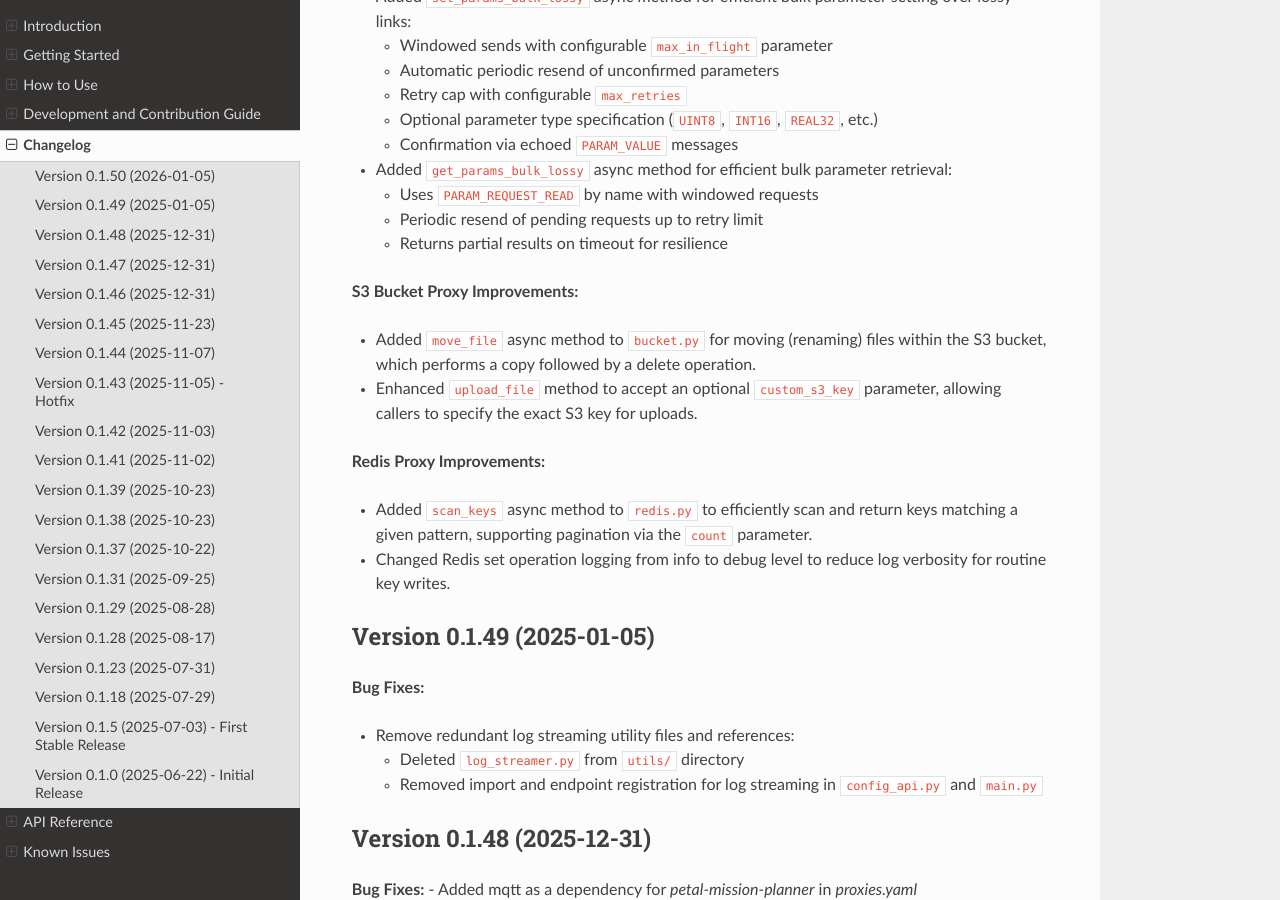
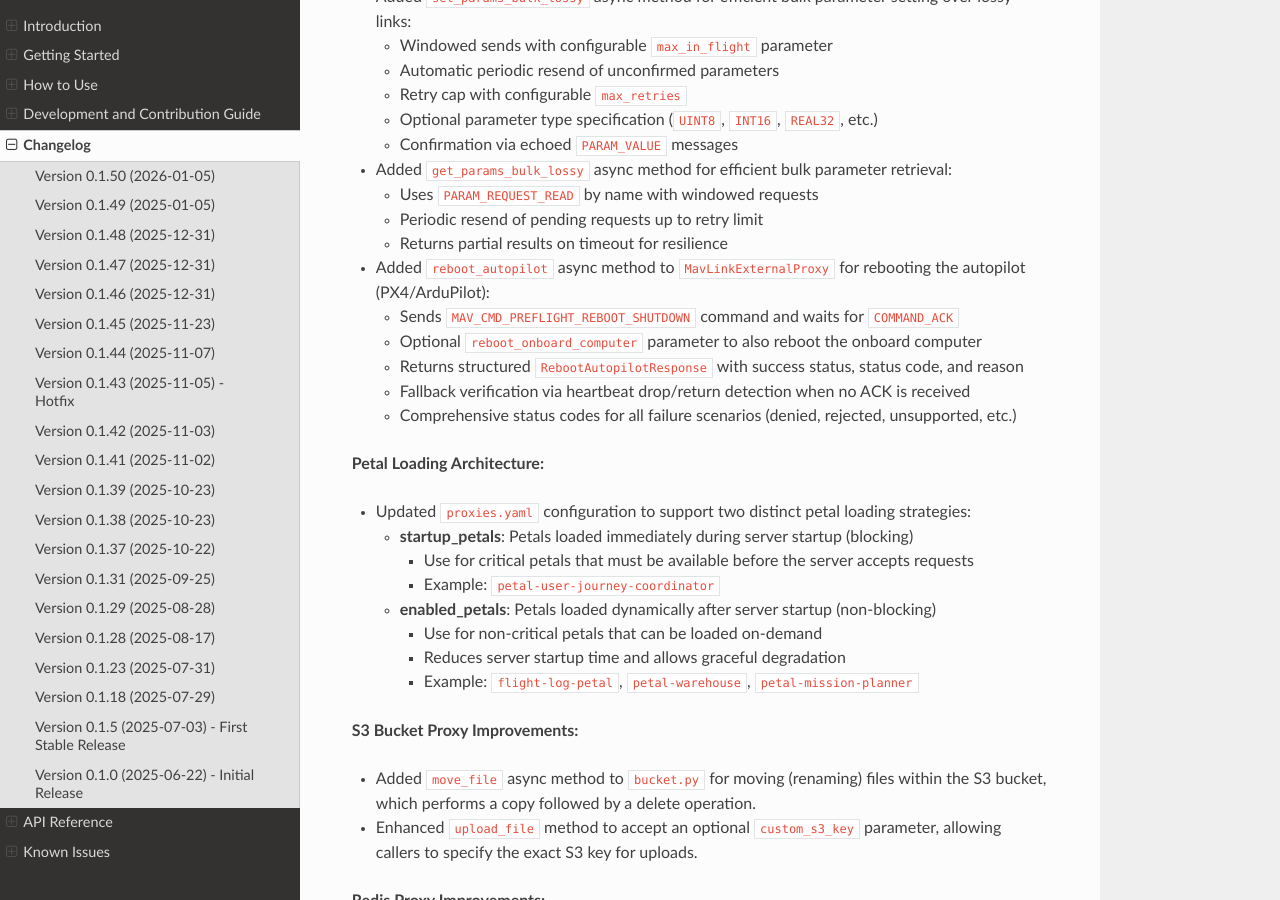
Before and after one commit to DroneLeaf/petal-app-manager, a Sphinx documentation site: the page built from docs/changelog.rst, in a window 1280 px wide and 900 px high, scrolled down 451 px. Built offline with Sphinx 7.4.7 and the Read the Docs theme 3.1.0, drawn with Linux system fonts in a browser that asks for light colours.

Commit message:
fix: enhance reboot functionality and update petal loading strategies in configuration

```diff
--- a/docs/changelog.rst
+++ b/docs/changelog.rst
@@ -27,6 +27,29 @@ Version 0.1.50 (2026-01-05)
   - Uses ``PARAM_REQUEST_READ`` by name with windowed requests
   - Periodic resend of pending requests up to retry limit
   - Returns partial results on timeout for resilience
+
+- Added ``reboot_autopilot`` async method to ``MavLinkExternalProxy`` for rebooting the autopilot (PX4/ArduPilot):
+
+  - Sends ``MAV_CMD_PREFLIGHT_REBOOT_SHUTDOWN`` command and waits for ``COMMAND_ACK``
+  - Optional ``reboot_onboard_computer`` parameter to also reboot the onboard computer
+  - Returns structured ``RebootAutopilotResponse`` with success status, status code, and reason
+  - Fallback verification via heartbeat drop/return detection when no ACK is received
+  - Comprehensive status codes for all failure scenarios (denied, rejected, unsupported, etc.)
+
+**Petal Loading Architecture:**
+
+- Updated ``proxies.yaml`` configuration to support two distinct petal loading strategies:
+
+  - **startup_petals**: Petals loaded immediately during server startup (blocking)
+
+    - Use for critical petals that must be available before the server accepts requests
+    - Example: ``petal-user-journey-coordinator``
+
+  - **enabled_petals**: Petals loaded dynamically after server startup (non-blocking)
+
+    - Use for non-critical petals that can be loaded on-demand
+    - Reduces server startup time and allows graceful degradation
+    - Example: ``flight-log-petal``, ``petal-warehouse``, ``petal-mission-planner``
 
 **S3 Bucket Proxy Improvements:**
 
--- a/proxies.yaml
+++ b/proxies.yaml
@@ -2,6 +2,7 @@ enabled_petals:
 - flight-log-petal
 - petal-warehouse
 - petal-mission-planner
+startup_petals:
 - petal-user-journey-coordinator
 enabled_proxies:
 - mqtt
```
Also changed, not shown: 4 other files.
